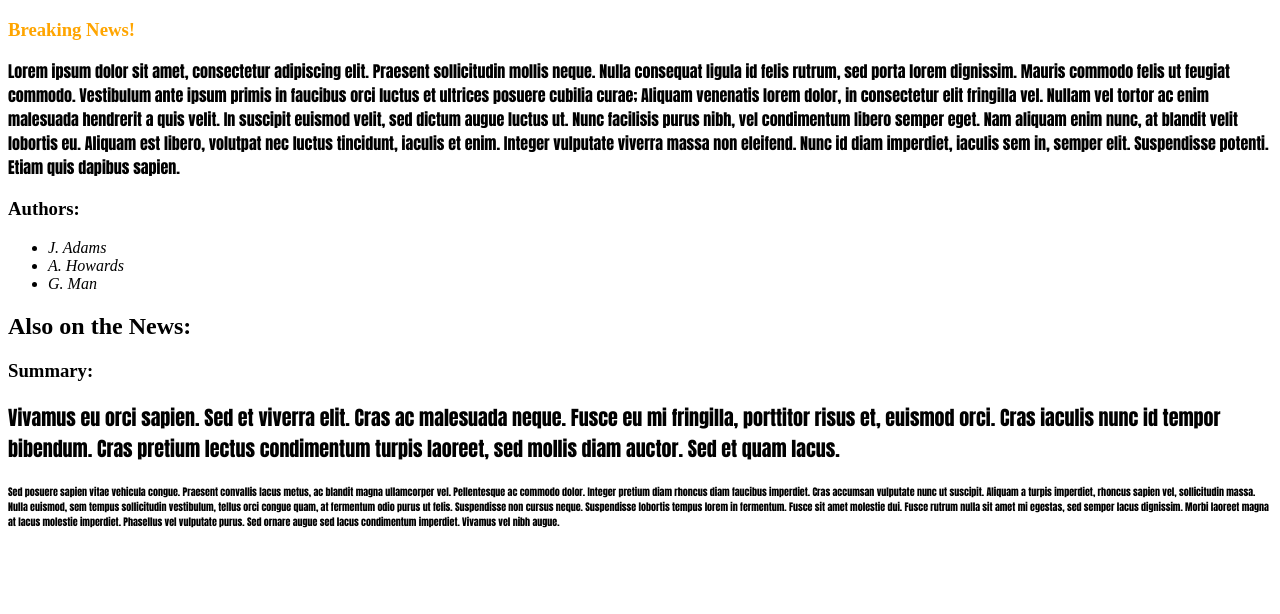
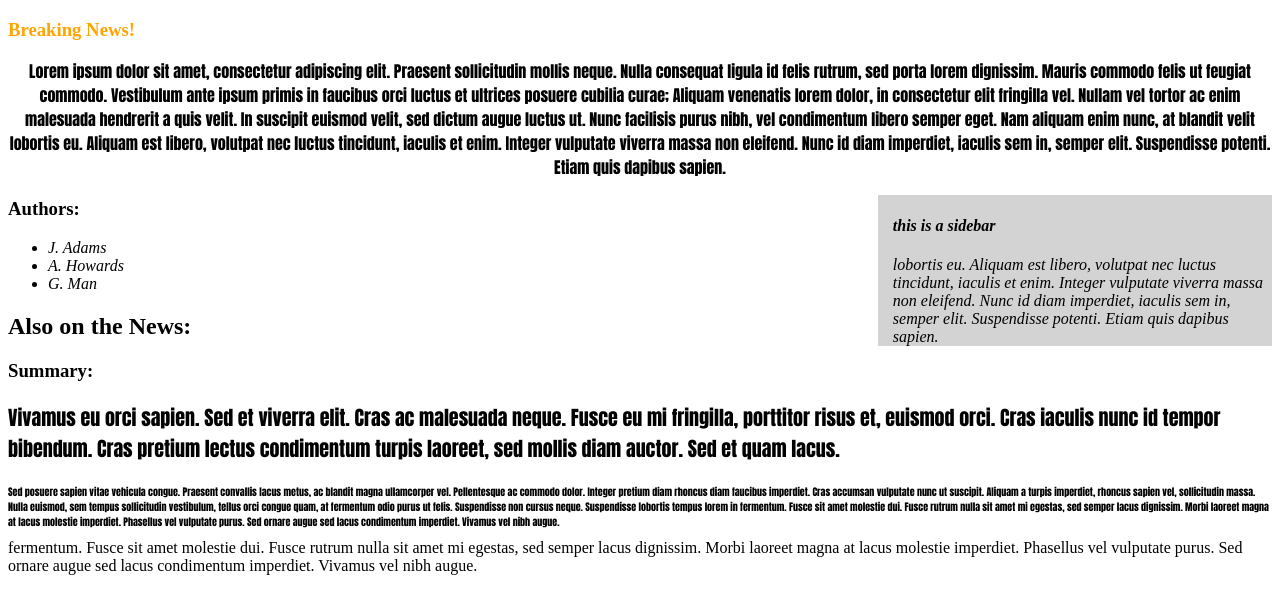
Before and after one commit to Pascaltib/CF-HTML5-DAY02-Pascal-Adam-Aaron, a plain HTML site: page Css basic exercise 3/page 1.html in a window 1280 px wide. Drawn offline with Linux system fonts and the light colour scheme.

Commit message:
Css Advanced sidebar and footer

```diff
--- a/Css basic exercise 3/page 1.html
+++ b/Css basic exercise 3/page 1.html
@@ -7,6 +7,14 @@
     <title>Exercise 3 css basic
     </title>
     <style>
+        aside {
+  width: 30%;
+  padding-left: 15px;
+  margin-left: 15px;
+  float: right;
+  font-style: italic;
+  background-color: lightgray;
+}
         h1{
     color: blue;
     font-weight: bold;
@@ -38,6 +46,7 @@ font-size: 20px;
             <section>
                 <h1 style="color: orange;">Breaking News!</h1>
             </section>
+            <center>
             <section>
                 <p>Lorem ipsum dolor sit amet, consectetur adipiscing elit. Praesent sollicitudin mollis neque. Nulla
                     consequat ligula id felis rutrum, sed porta lorem dignissim. Mauris commodo felis ut feugiat
@@ -49,6 +58,14 @@ font-size: 20px;
                     viverra massa non eleifend. Nunc id diam imperdiet, iaculis sem in, semper elit. Suspendisse
                     potenti. Etiam quis dapibus sapien. </p>
             </section>
+        </center>
+            <aside>
+            <h4>this is a sidebar</h4>
+            <span>lobortis eu. Aliquam est libero, volutpat nec luctus tincidunt, iaculis et enim. Integer vulputate
+                    viverra massa non eleifend. Nunc id diam imperdiet, iaculis sem in, semper elit. Suspendisse
+                    potenti. Etiam quis dapibus sapien.
+            </span>
+            </aside>
         </article>
         <h3>Authors:</h3>
         <ul>
@@ -77,7 +94,13 @@ font-size: 20px;
                     ornare augue sed lacus condimentum imperdiet. Vivamus vel nibh augue. </p>
             </section>
         </article>
+
     </main>
+    <footer>
+            fermentum. Fusce sit amet molestie dui. Fusce rutrum nulla sit amet mi egestas, sed semper lacus
+                    dignissim. Morbi laoreet magna at lacus molestie imperdiet. Phasellus vel vulputate purus. Sed
+                    ornare augue sed lacus condimentum imperdiet. Vivamus vel nibh augue.
+    </footer>
 </body>
 
 </html>
```
Also changed, not shown: Css basic exercise 1/style.css (added, +26 -0 lines).
